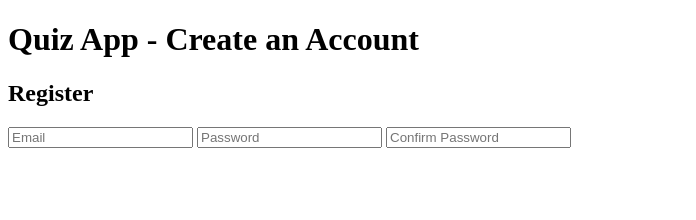
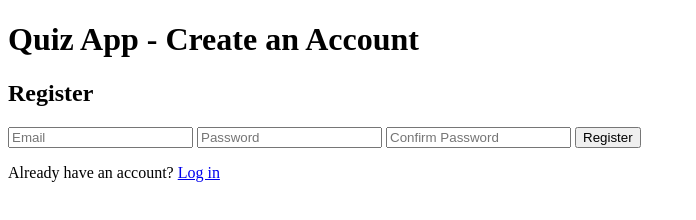
Before and after one commit to Faisaltaleb/quiz-app, a plain HTML site: page register.html in a window 1280 px wide. Shown: the whole page, without its empty margins (0-696 px from the left). Drawn offline with Linux system fonts and the light colour scheme.

Commit message:
created a link between both pages

```diff
--- a/register.html
+++ b/register.html
@@ -13,6 +13,11 @@
             <input type="email" id="register-email" placeholder="Email" required>
             <input type="password" id="register-password" placeholder="Password" required>
             <input type="password" id="register-confirm-password" placeholder="Confirm Password" required>
+            <button type="button" onclick="register()">Register</button>
+            <p class="login-message">
+                Already have an account? <a href="index.html" class="login-link">Log in</a>
+              </p>
+
         </form>
 
 
```
Also changed, not shown: index.html (+3 -0 lines).
